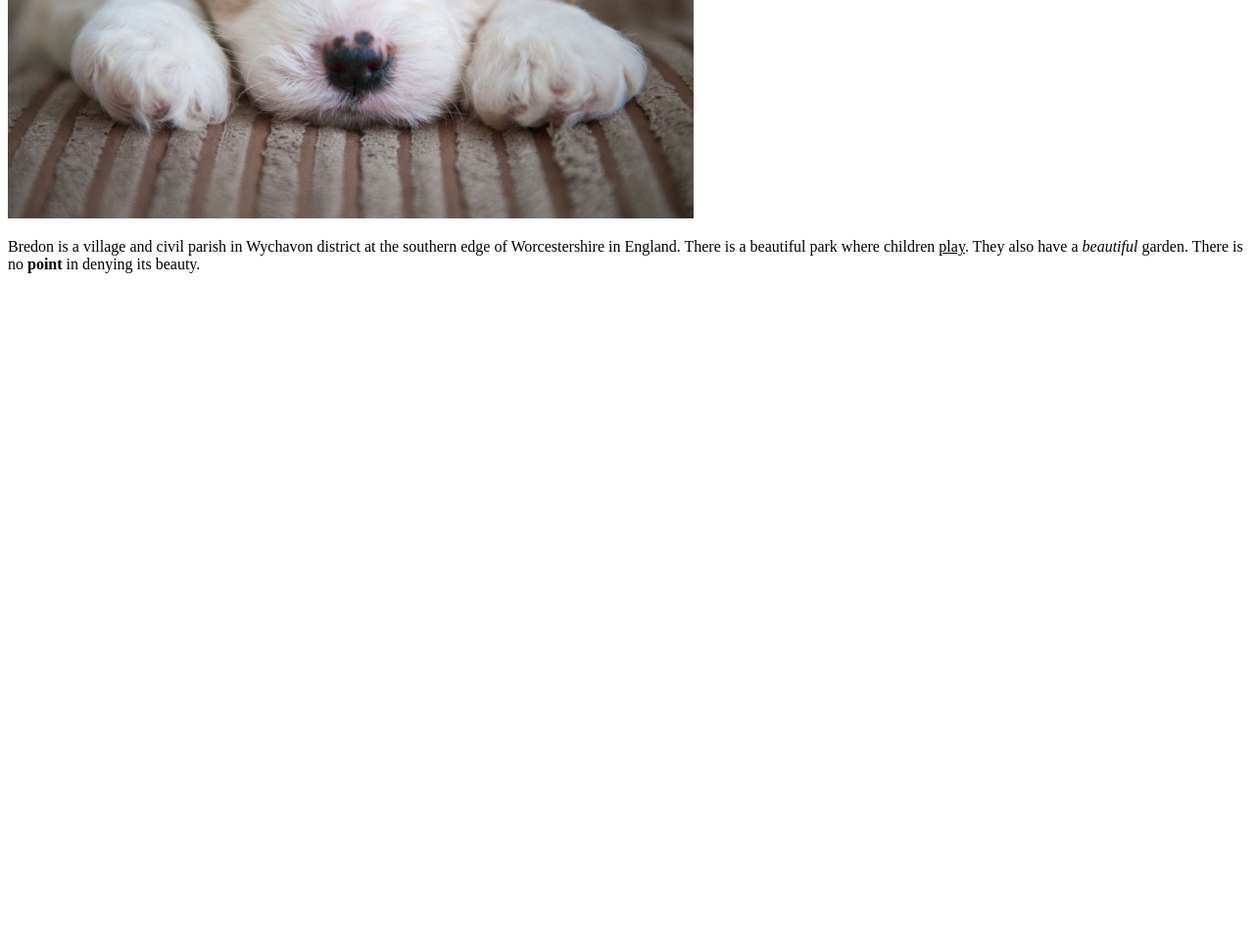
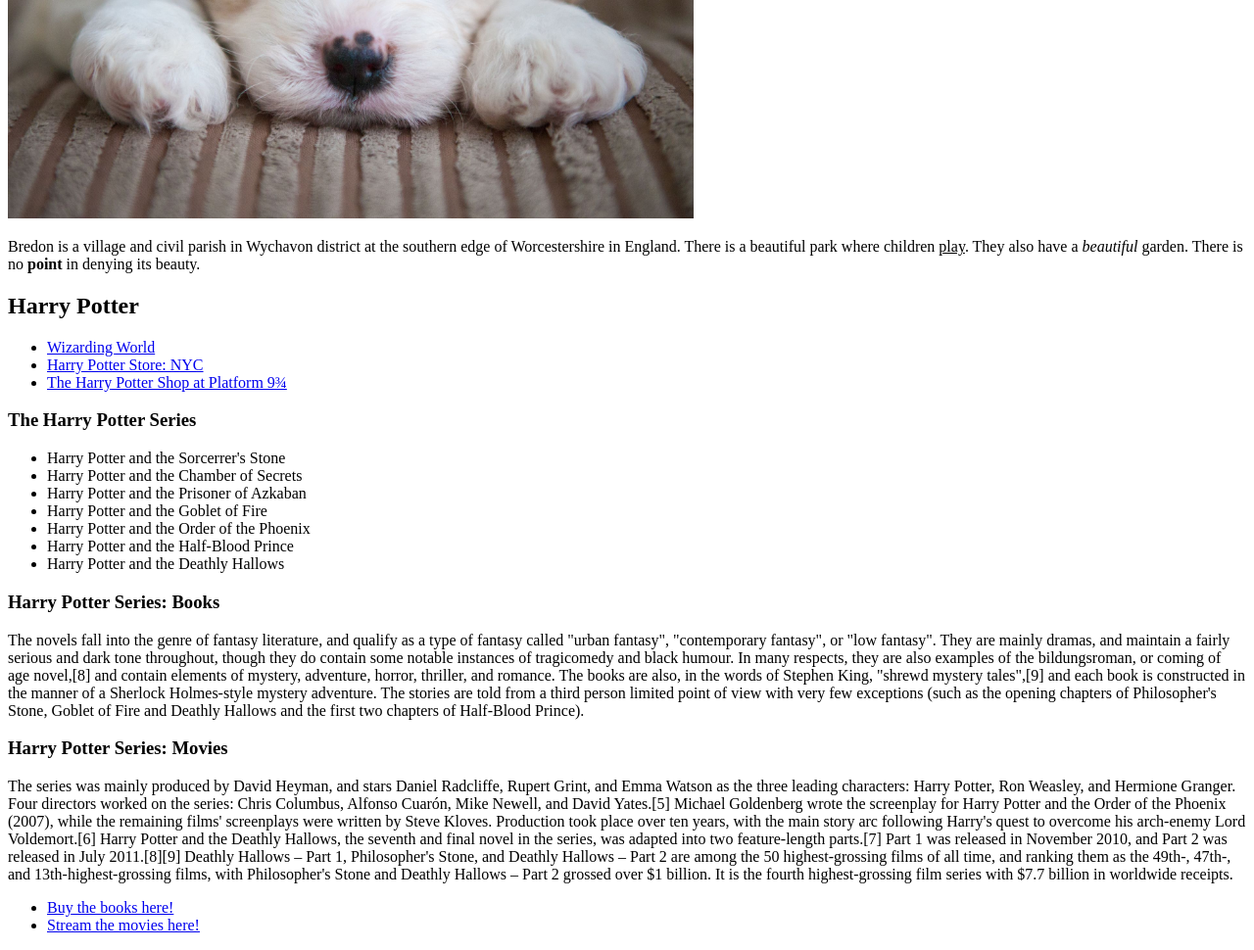
Before and after one commit to farihaorna23/HTML_EXERCSIE, a plain HTML site: page index.html in a window 1280 px wide. Shown: the part 461-1431 px from the top of the page at 98% size. Before the commit the page ends 800 px from the top, so only its background shows below. Drawn offline with Linux system fonts and the light colour scheme.

Commit message:
finished exercise5

```diff
--- a/index.html
+++ b/index.html
@@ -42,5 +42,111 @@
         its beauty.
       </p>
     </div>
+
+    <div id="exercise5">
+      <main>
+        <header>
+          <h2>Harry Potter</h2>
+          <nav>
+            <ul>
+              <li>
+                <a
+                  href="https://www.wizardingworld.com/news/discover-your-hogwarts-house-on-wizarding-world"
+                  >Wizarding World</a
+                >
+              </li>
+              <li>
+                <a
+                  href="https://www.harrypotterstore.com/?gclid=Cj0KCQjw_7KXBhCoARIsAPdPTfjw7XUx7hiAZg9DHdt1cmtSGwoypP--dzlrfNDV3GDcL9G-FqagHCMaArv3EALw_wcB"
+                  >Harry Potter Store: NYC</a
+                >
+              </li>
+              <li>
+                <a href="https://harrypottershop.co.uk/pages/platform934"
+                  >The Harry Potter Shop at Platform 9¾</a
+                >
+              </li>
+            </ul>
+          </nav>
+        </header>
+        <article>
+          <section>
+            <h3>The Harry Potter Series</h3>
+            <ul>
+              <li>Harry Potter and the Sorcerrer's Stone</li>
+              <li>Harry Potter and the Chamber of Secrets</li>
+              <li>Harry Potter and the Prisoner of Azkaban</li>
+              <li>Harry Potter and the Goblet of Fire</li>
+              <li>Harry Potter and the Order of the Phoenix</li>
+              <li>Harry Potter and the Half-Blood Prince</li>
+              <li>Harry Potter and the Deathly Hallows</li>
+            </ul>
+          </section>
+
+          <section>
+            <h3>Harry Potter Series: Books</h3>
+            <p>
+              The novels fall into the genre of fantasy literature, and qualify
+              as a type of fantasy called "urban fantasy", "contemporary
+              fantasy", or "low fantasy". They are mainly dramas, and maintain a
+              fairly serious and dark tone throughout, though they do contain
+              some notable instances of tragicomedy and black humour. In many
+              respects, they are also examples of the bildungsroman, or coming
+              of age novel,[8] and contain elements of mystery, adventure,
+              horror, thriller, and romance. The books are also, in the words of
+              Stephen King, "shrewd mystery tales",[9] and each book is
+              constructed in the manner of a Sherlock Holmes-style mystery
+              adventure. The stories are told from a third person limited point
+              of view with very few exceptions (such as the opening chapters of
+              Philosopher's Stone, Goblet of Fire and Deathly Hallows and the
+              first two chapters of Half-Blood Prince).
+            </p>
+          </section>
+
+          <section>
+            <h3>Harry Potter Series: Movies</h3>
+            <p>
+              The series was mainly produced by David Heyman, and stars Daniel
+              Radcliffe, Rupert Grint, and Emma Watson as the three leading
+              characters: Harry Potter, Ron Weasley, and Hermione Granger. Four
+              directors worked on the series: Chris Columbus, Alfonso Cuarón,
+              Mike Newell, and David Yates.[5] Michael Goldenberg wrote the
+              screenplay for Harry Potter and the Order of the Phoenix (2007),
+              while the remaining films' screenplays were written by Steve
+              Kloves. Production took place over ten years, with the main story
+              arc following Harry's quest to overcome his arch-enemy Lord
+              Voldemort.[6] Harry Potter and the Deathly Hallows, the seventh
+              and final novel in the series, was adapted into two feature-length
+              parts.[7] Part 1 was released in November 2010, and Part 2 was
+              released in July 2011.[8][9] Deathly Hallows – Part 1,
+              Philosopher's Stone, and Deathly Hallows – Part 2 are among the 50
+              highest-grossing films of all time, and ranking them as the 49th-,
+              47th-, and 13th-highest-grossing films, with Philosopher's Stone
+              and Deathly Hallows – Part 2 grossed over $1 billion. It is the
+              fourth highest-grossing film series with $7.7 billion in worldwide
+              receipts.
+            </p>
+          </section>
+        </article>
+        <footer>
+          <nav>
+            <ul>
+              <li>
+                <a
+                  href="https://www.amazon.com/Harry-Potter-Hard-Cover-Boxed/dp/0545044251/ref=asc_df_0545044251/?tag=hyprod-20&linkCode=df0&hvadid=312674805003&hvpos=&hvnetw=g&hvrand=13959415948130393291&hvpone=&hvptwo=&hvqmt=&hvdev=c&hvdvcmdl=&hvlocint=&hvlocphy=9004426&hvtargid=pla-493319548791&psc=1&tag=&ref=&adgrpid=65038952147&hvpone=&hvptwo=&hvadid=312674805003&hvpos=&hvnetw=g&hvrand=13959415948130393291&hvqmt=&hvdev=c&hvdvcmdl=&hvlocint=&hvlocphy=9004426&hvtargid=pla-493319548791"
+                  >Buy the books here!</a
+                >
+              </li>
+              <li>
+                <a
+                  href="https://www.peacocktv.com/collections/harry-potter-movies?cid=2201libgen&utm_campaign=2201libgen&utm_source=pk_ggl_gglsa&utm_medium=pd_search_nonbr_srcpy&utm_term=na&utm_content=na&gclid=Cj0KCQjw_7KXBhCoARIsAPdPTfij85qO32L82xCHwUGkte3wTL-SBXS9mOYcgDZ-TBAaW3BHjAKejz0aAoduEALw_wcB&gclsrc=aw.ds"
+                  >Stream the movies here!</a
+                >
+              </li>
+            </ul>
+          </nav>
+        </footer>
+      </main>
+    </div>
   </body>
 </html>
```
